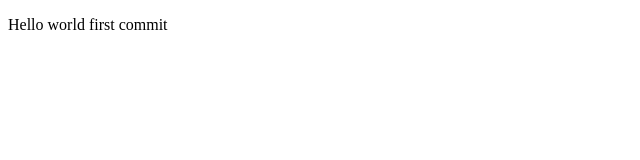
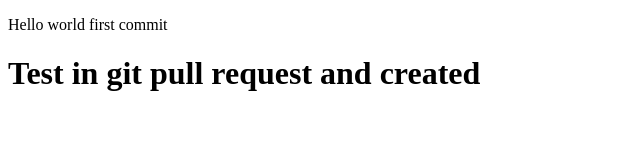
Before and after one commit to Rohit152002/git_practise_06, a plain HTML site: page index.html in a window 1280 px wide. Shown: the whole page, without its empty margins (0-640 px from the left). Drawn offline with Linux system fonts and the light colour scheme.

Commit message:
second commit for demo

```diff
--- a/index.html
+++ b/index.html
@@ -7,5 +7,6 @@
 </head>
 <body>
     <p>Hello world first commit</p>
+    <h1>Test in git pull request and created </h1>
 </body>
 </html>
```
